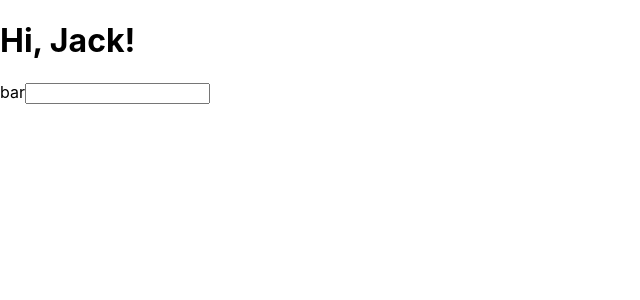
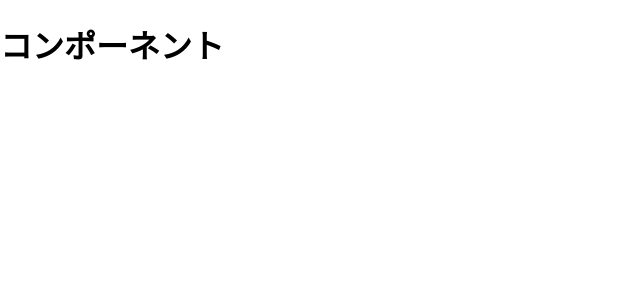
Before and after one commit to Suntry0514/react-redux-crud-application, a React (Create React App) app: page / in a window 1280 px wide. Shown: the top 300 px of the page, without its empty margins (0-640 px from the left). Built offline with nearby package versions, Linux system fonts and the light colour scheme.

Commit message:
コンポーネントを2種類定義

```diff
--- a/src/App.js
+++ b/src/App.js
@@ -1,19 +1,30 @@
-import React from 'react';
+import React, { Component } from 'react';
 import { render } from '@testing-library/react';
 
-function App() {
+//functionによるコンポーネント
+/* function App() {
   const greeting = "Hi, Jack!";
   const dom = <h1 className="foo">{greeting}</h1>
   return (
     <React.Fragment>
       {dom}
       <label htmlFor="bar">bar</label>
-      <input id="bar" type="text" onChange={()=>{console.log("I am clicked!")}}/>
+      <input id="bar" type="text" onChange={() => { console.log("I am clicked!") }} />
 
     </React.Fragment>)
   //return <div><h1>Hellow World!</h1></div>;
+} */
 
-
+//クラスによるコンポーネント
+class App extends Component {
+  render() {
+    return (
+      <React.Fragment>
+        <h1>コンポーネント</h1>
+      </React.Fragment>
+    )
+  }
 }
 
+//実行するコンポーネントを指定
 export default App;
```
